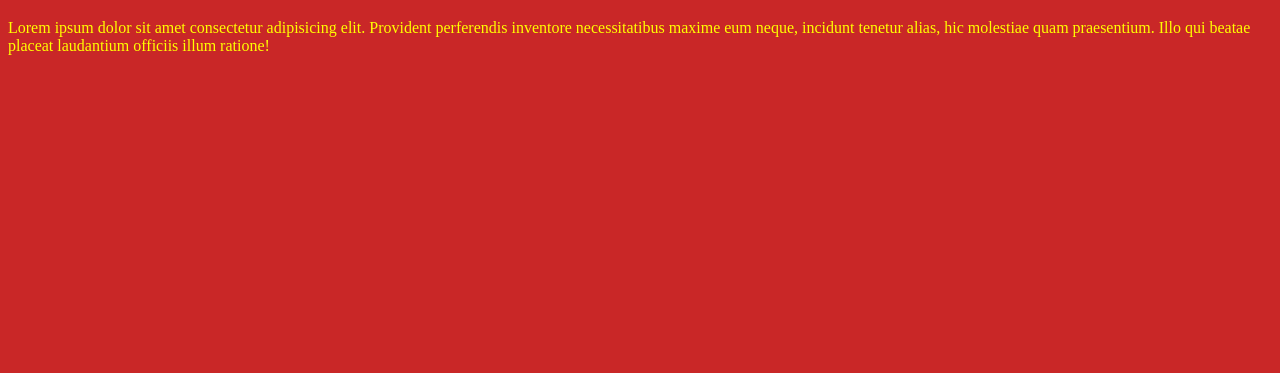
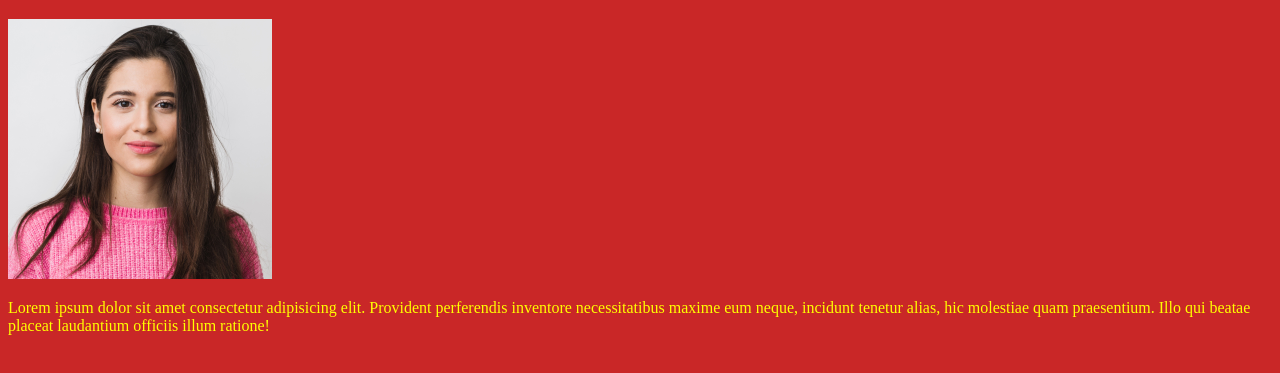
Before and after one commit to rssua/vscode-basics-1, a plain HTML site: page index.html in a window 1280 px wide. Shown: the part 61-434 px from the top of the page. Drawn offline with Linux system fonts and the light colour scheme.

Commit message:
Додав /images/img.jpg

```diff
--- a/index.html
+++ b/index.html
@@ -7,8 +7,9 @@
     <link rel="stylesheet" href="./css/styles.css" />
   </head>
   <body>
-    <h1>Lorem ipsum dolor amet.</h1>
-    <p>
+    <h1 class="test">Lorem ipsum dolor amet.</h1>
+    <img src="/images/img.jpg" alt="дівка" width="264">
+    <p class="test1 test2">
       Lorem ipsum dolor sit amet consectetur adipisicing elit. Provident
       perferendis inventore necessitatibus maxime eum neque, incidunt tenetur
       alias, hic molestiae quam praesentium. Illo qui beatae placeat laudantium
```
Also changed, not shown: images/img.jpg (added).
